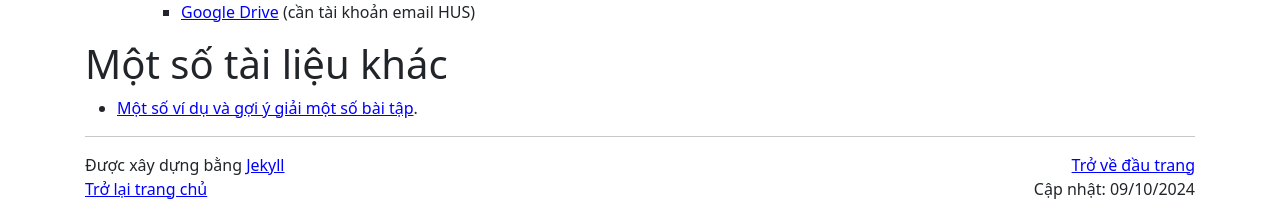
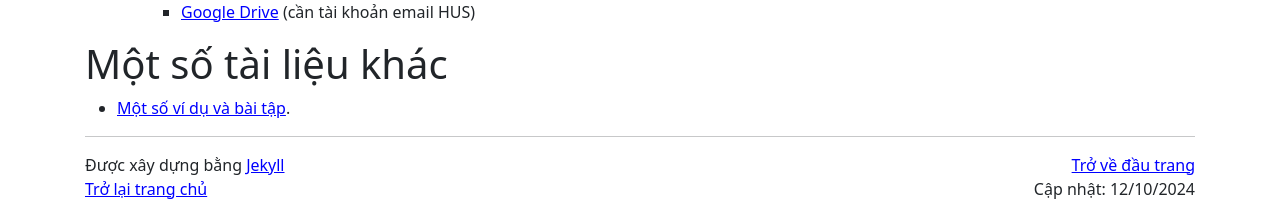
Before and after one commit to hoanganhduc/hoanganhduc.github.io, a Jekyll site: the page built from teaching/VNU-HUS/2024/winter/MAT3508/index.md, in a window 1280 px wide. Shown: the part 946-1159 px from the top of the page. Built offline with Jekyll 4.4.1, drawn with Linux system fonts in a browser that asks for light colours; nearby versions of some CDN libraries; a style sheet for code colours, icons or effects is not loaded.

Commit message:
Updated @ 2024-10-12  13:01:17 ICT

```diff
--- a/teaching/VNU-HUS/2024/winter/MAT3508/index.md
+++ b/teaching/VNU-HUS/2024/winter/MAT3508/index.md
@@ -1,7 +1,7 @@
 ---
 layout: default
 title: "VNU-HUS MAT3508: Nhập môn Trí tuệ nhân tạo"
-last_modified_at: 2024-10-09
+last_modified_at: 2024-10-12
 lang: "vi"
 katex: true
 ---
@@ -42,4 +42,4 @@ katex: true
 
 # Một số tài liệu khác
 
-* [Một số ví dụ và gợi ý giải một số bài tập](https://github.com/hoanganhduc/VNU-HUS-MAT3508/).
+* [Một số ví dụ và bài tập](https://github.com/hoanganhduc/VNU-HUS-MAT3508/).
```
Also changed, not shown: 1 other file.
